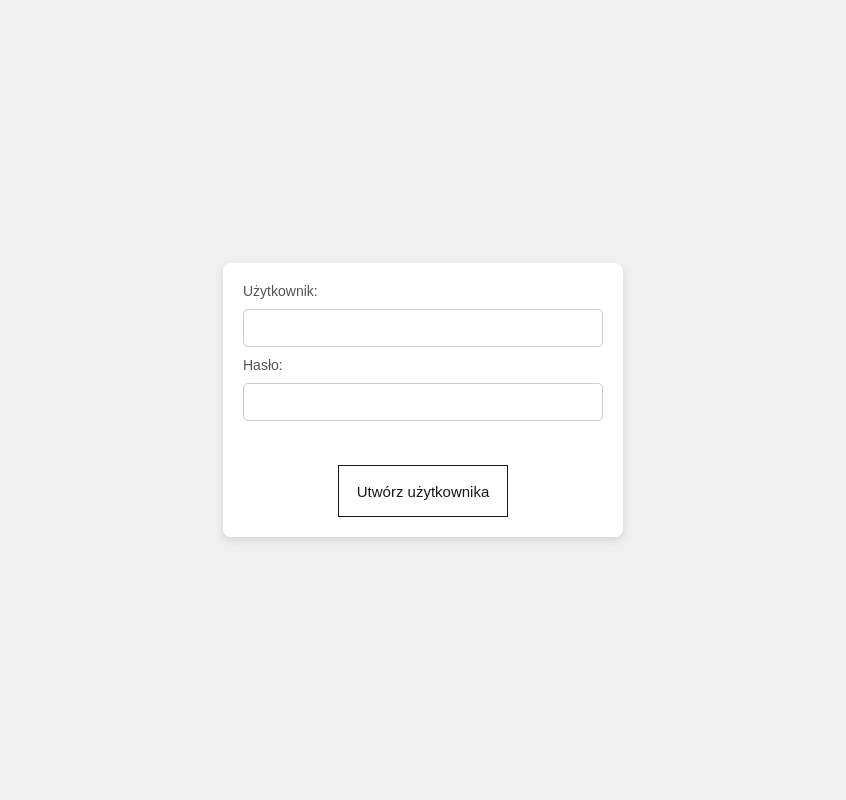
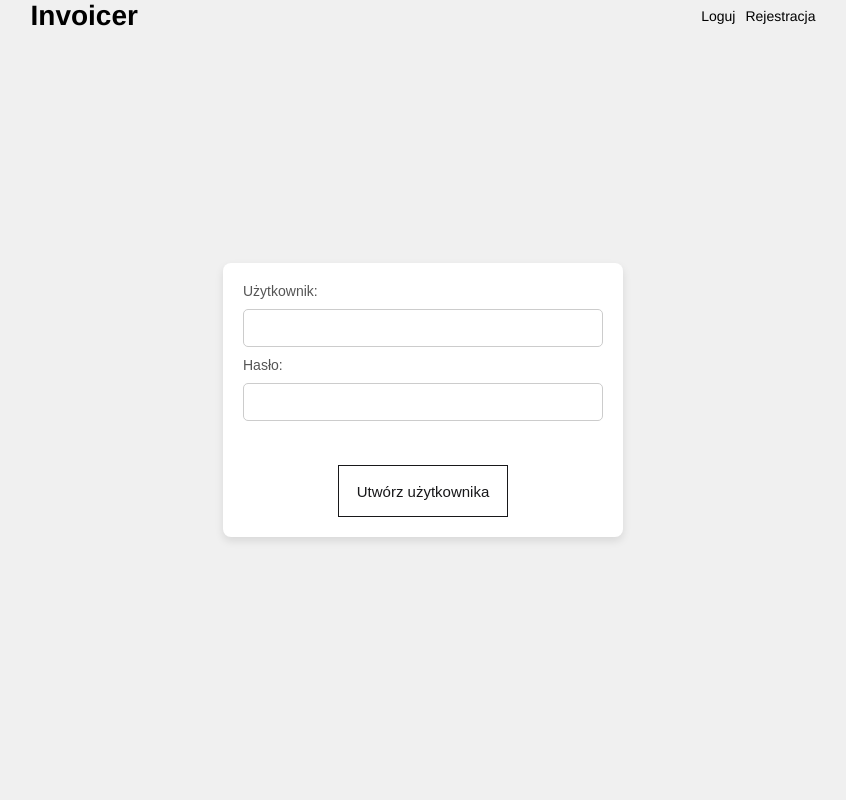
Before and after one commit to delektowski/invoicer, a FastAPI app: page /register in a window 1280 px wide. Shown: the whole page, without its empty margins (217-1063 px from the left). Run offline with FastAPI, Linux system fonts and the light colour scheme.

Commit message:
feat: add persistent header menu

```diff
--- a/app/main.py
+++ b/app/main.py
@@ -50,7 +50,10 @@ async def create_auth_header(
         "Authorization" not in request.headers
         and route != "/login"
         and route != "/token"
+        and route != "/static/forms-auth.css"
+        and route != "/static/base.css"
         and route != "/static/styles.css"
+        and route != "/static/header.css"
         and route != "/invoice-pdf"
         and route != "/register"
     ):
--- a/app/static/forms.css
+++ b/app/static/forms-auth.css
@@ -5,16 +5,18 @@
     box-sizing: border-box;
 }
 
-body {
-    font-family: Arial, sans-serif;
-    background-color: #f0f0f0;
+
+.container__auth--background {
+
+    background: #f0f0f0;
     height: 100vh;
     display: flex;
     justify-content: center;
     align-items: center;
 }
 
-.container {
+.container__auth {
+    font-family: Arial, sans-serif;
     width: 100%;
     max-width: 400px;
     padding: 20px;
@@ -28,18 +30,18 @@ body {
     flex-direction: column;
 }
 
-.fields-container--vertical {
+.fields__auth-container--vertical {
     display: flex;
     flex-direction: column;
     gap: 10px;
 }
 
-.field--gray {
+.field__auth--gray {
     font-size: 14px;
     color: #555;
 }
 
-.field {
+.field__auth {
     width: 100%;
     padding: 10px;
     font-size: 14px;
--- /dev/null
+++ b/app/static/header.css
@@ -0,0 +1,27 @@
+.container__header {
+    margin: 0 auto;
+    position: fixed;
+    left: 50%;
+    transform: translateX(-50%);
+    top: 0;
+    display: flex;
+    justify-content: space-between;
+    align-items: center;
+    width: 785px;
+}
+
+.menu {
+    display: flex;
+    gap: 10px;
+}
+
+.menu {
+    list-style: none;
+    padding: 0;
+    margin: 0;
+}
+
+.container__header a {
+    text-decoration: none;
+    color: inherit;
+}
--- a/app/static/styles.css
+++ b/app/static/styles.css
@@ -1,12 +1,17 @@
+/* General reset */
+* {
+    margin: 0;
+    padding: 0;
+    box-sizing: border-box;
+}
+
 body,
 input,
 textarea,
 p,
 h2 {
-    box-sizing: border-box;
     font-family: Helvetica, Arial, sans-serif, monospace;
     font-weight: 300;
-    margin: 0;
     font-size: 14px;
 }
 
@@ -14,7 +19,7 @@ h2 {
     max-width: 785px;
     padding-block: 50px;
     padding-inline: 50px;
-    margin: 20px auto;
+    margin: 3vh auto;
     background-color: whitesmoke;
 }
 
@@ -292,7 +297,7 @@ textarea {
 
 .invoice-confirmation {
     padding: 10px 100px;
-    margin: 2vh auto;
+    margin: 3vh auto;
     background-color: whitesmoke;
     display: grid;
     grid-template-rows: 20px 1fr;
--- /dev/null
+++ b/app/templates/base.jinja
@@ -0,0 +1,22 @@
+<!DOCTYPE html>
+<html lang="pl">
+
+<head>
+    <meta charset="UTF-8">
+    <meta name="viewport" content="width=device-width, initial-scale=1.0">
+    <link href="{{ url_for('static', path='/forms-auth.css') }}" rel="stylesheet">
+    <link href="{{ url_for('static', path='/base.css') }}" rel="stylesheet">
+    <link href="{{ url_for('static', path='/styles.css') }}" rel="stylesheet">
+    <link href="{{ url_for('static', path='/header.css') }}" rel="stylesheet">
+    <title>Invoicer</title>
+</head>
+
+<body>
+    <main>
+    {% include "header.jinja" %}
+        {% block content %}
+        <!-- Default content can go here -->
+        {% endblock %}
+    </main>
+</body>
+</html>
--- /dev/null
+++ b/app/templates/header.jinja
@@ -0,0 +1,11 @@
+{% block content %}
+<header class="container__header">
+    <h1 class="logo"><a href="/">Invoicer</a></h1>
+    <nav>
+        <ul class="menu">
+            <li><a href="/login">Loguj</a></li>
+            <li><a href="/register">Rejestracja</a></li>
+        </ul>
+    </nav>
+</header>
+{% endblock %}
--- a/app/templates/registration_form.jinja
+++ b/app/templates/registration_form.jinja
@@ -1,26 +1,21 @@
-<!DOCTYPE html>
-<html lang="pl">
+{% include "base.jinja" %}
 
-<head>
-    <meta charset="UTF-8">
-    <meta name="viewport" content="width=device-width, initial-scale=1.0">
-    <link href="{{ url_for('static', path='/forms.css') }}" rel="stylesheet">
-    <title>Invoicer</title>
-</head>
+{% block content %}
+<div class="container__auth--background">
+    <div class="container__auth">
+        <form id="loginForm" method="POST" action="/register">
+            <div class="fields__auth-container--vertical">
+                <label for="username" class="field__auth--gray">Użytkownik:</label>
+                <input type="text" id="username" name="username" required class="field__auth">
 
-<body>
-  <div class="container">
-        <form id="loginForm" method="POST" action="/register">
-            <div class="fields-container--vertical">
-                <label for="username" class="field--gray">Użytkownik:</label>
-                <input type="text" id="username" name="username" required class="field">
-
-                <label for="password" class="field--gray">Hasło:</label>
-                <input type="password" id="password" name="password" required class="field">
+                <label for="password" class="field__auth--gray">Hasło:</label>
+                <input type="password" id="password" name="password" required class="field__auth">
             </div>
             <div class="button-container">
                 <button type="submit" class="button--create-pdf">Utwórz użytkownika</button>
             </div>
         </form>
     </div>
-</body>
+</div>
+
+{% endblock %}
```
Also changed, not shown: app/templates/invoice_form.jinja (+3 -16 lines), app/templates/invoice_page.jinja (+3 -13 lines), app/templates/login_form.jinja (+11 -19 lines), app/static/base.css (added).
